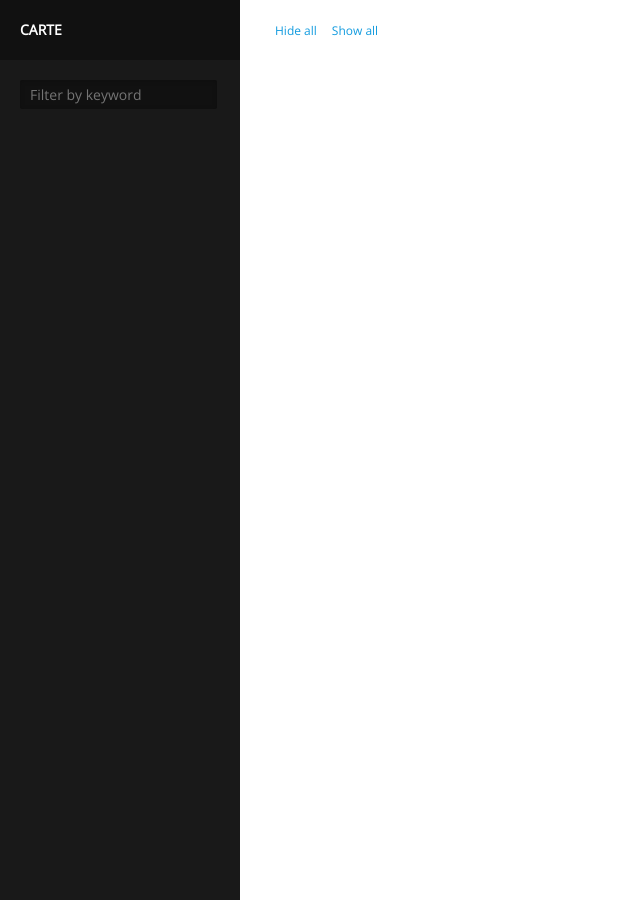
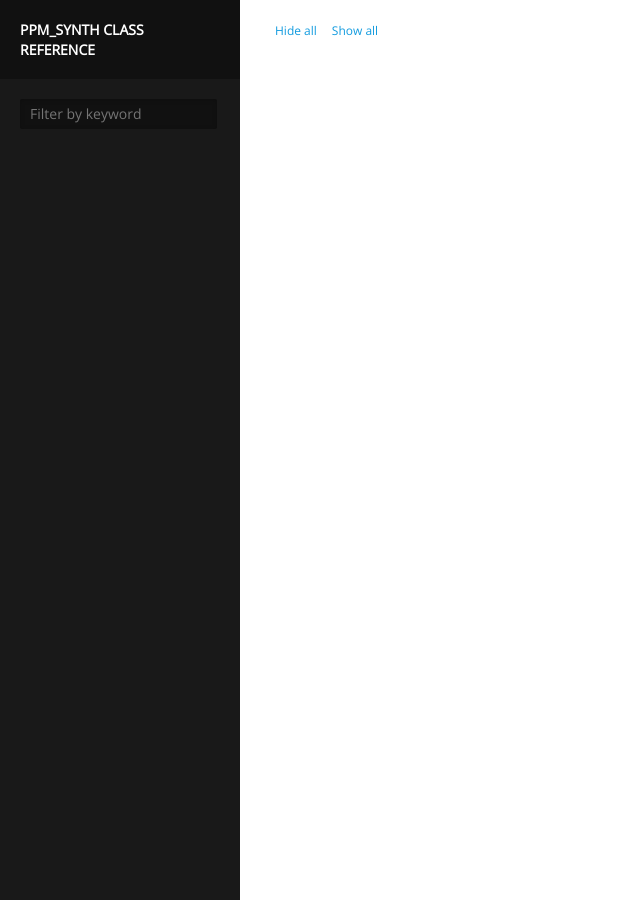
Before and after one commit to trick9999/PPMDoc, a Jekyll site: the page built from index.html, in a window 1280 px wide. Shown: the whole page, without its empty margins (0-640 px from the left). Built offline with Jekyll 4.4.1, drawn with Linux system fonts in a browser that asks for light colours.

Commit message:
modified:   _config.yml 	_posts/2012-12-28-authentication.md

```diff
--- a/_config.yml
+++ b/_config.yml
@@ -1,6 +1,6 @@
 ---
 exclude: ['README.markdown']
 permalink: ':title'
-pygments: true
-safe: false
-title: 'Carte'
+pygments: false
+safe: true
+title: 'PPM_Synth Class Reference'
```
